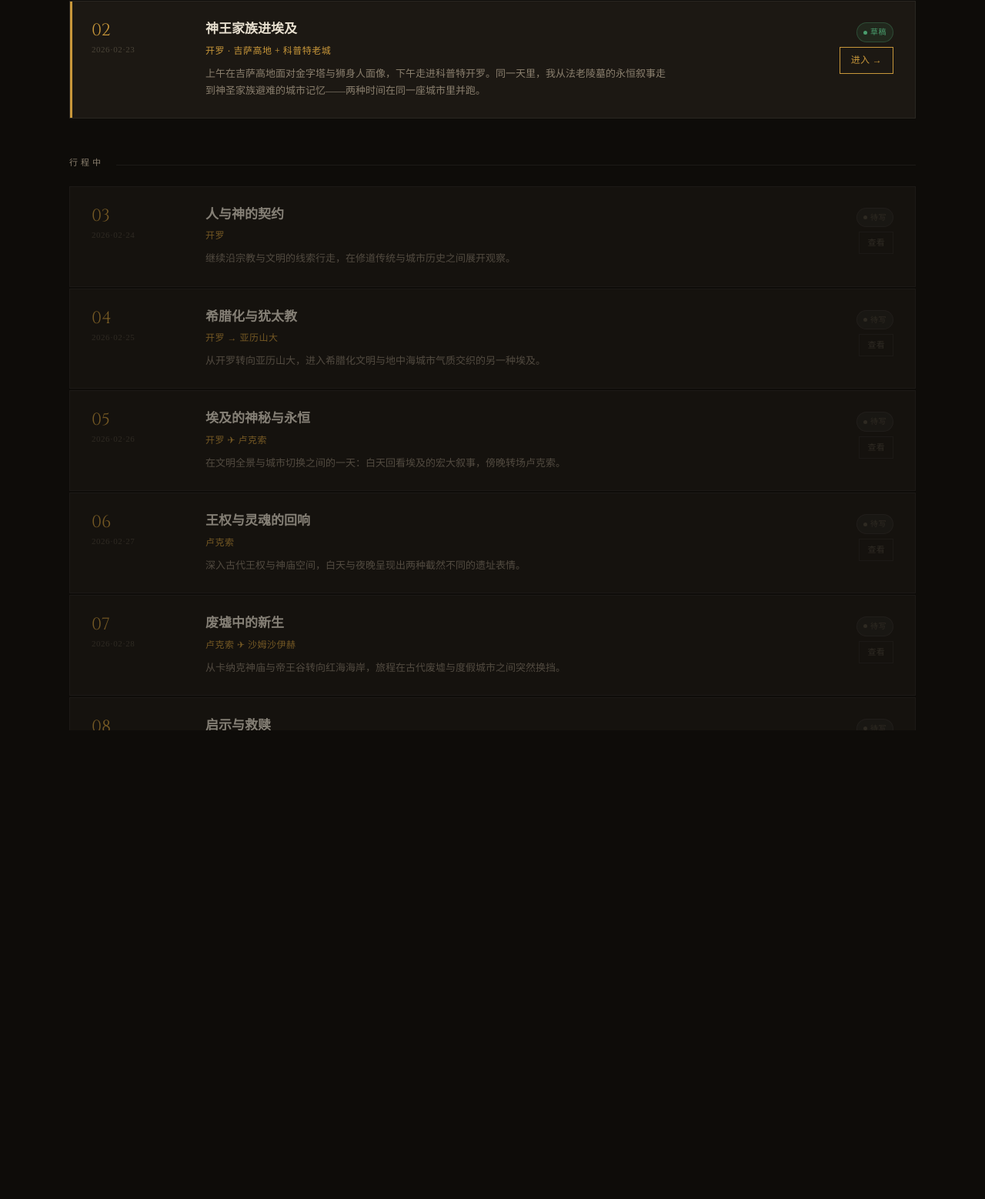
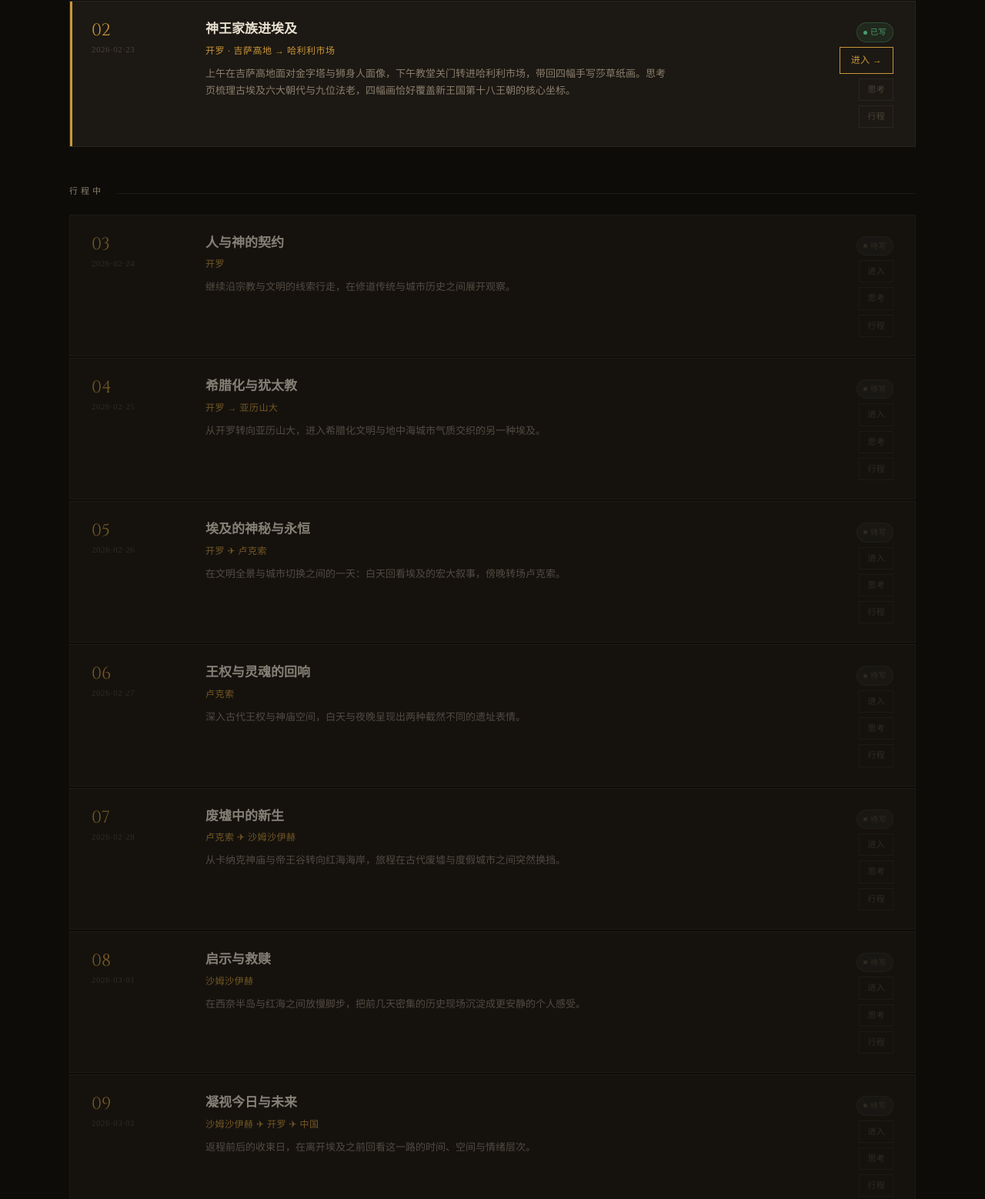
Before and after one commit to hotcan/EgyptResearch, a plain HTML site: page index.html in a window 1280 px wide. Shown: the part 830-2388 px from the top of the page at 77% size. Drawn offline with Linux system fonts and the light colour scheme.

Commit message:
feat: 统一首页所有天数的按钮样式
- 第二天补充「思考」和「行程」两个入口按钮
- 第三至十一天将单一「查看」替换为「进入 / 思考 / 行程」三按钮组
- 所有天数现在与第一天保持完全一致的导航结构

Co-Authored-By: Claude Sonnet 4.6 <noreply@anthropic.com>

```diff
--- a/index.html
+++ b/index.html
@@ -464,12 +464,14 @@
         </div>
         <div class="day-body">
           <div class="day-title">神王家族进埃及</div>
-          <div class="day-route">开罗 · 吉萨高地 + 科普特老城</div>
-          <div class="day-desc">上午在吉萨高地面对金字塔与狮身人面像，下午走进科普特开罗。同一天里，我从法老陵墓的永恒叙事走到神圣家族避难的城市记忆——两种时间在同一座城市里并跑。</div>
+          <div class="day-route">开罗 · 吉萨高地 → 哈利利市场</div>
+          <div class="day-desc">上午在吉萨高地面对金字塔与狮身人面像，下午教堂关门转进哈利利市场，带回四幅手写莎草纸画。思考页梳理古埃及六大朝代与九位法老，四幅画恰好覆盖新王国第十八王朝的核心坐标。</div>
         </div>
         <div class="day-links">
-          <span class="tag done"><span class="tag-dot"></span>草稿</span>
+          <span class="tag done"><span class="tag-dot"></span>已写</span>
           <a class="btn primary" href="days/day2/index.html">进入 →</a>
+          <a class="btn ghost" href="days/day2/think/index.html">思考</a>
+          <a class="btn ghost" href="days/day2/action/index.html">行程</a>
         </div>
       </div>
     </div>
@@ -493,7 +495,9 @@
         </div>
         <div class="day-links">
           <span class="tag pending"><span class="tag-dot"></span>待写</span>
-          <a class="btn ghost" href="days/day3/index.html">查看</a>
+          <a class="btn ghost" href="days/day3/index.html">进入</a>
+          <a class="btn ghost" href="days/day3/think/index.html">思考</a>
+          <a class="btn ghost" href="days/day3/action/index.html">行程</a>
         </div>
       </div>
 
@@ -509,7 +513,9 @@
         </div>
         <div class="day-links">
           <span class="tag pending"><span class="tag-dot"></span>待写</span>
-          <a class="btn ghost" href="days/day4/index.html">查看</a>
+          <a class="btn ghost" href="days/day4/index.html">进入</a>
+          <a class="btn ghost" href="days/day4/think/index.html">思考</a>
+          <a class="btn ghost" href="days/day4/action/index.html">行程</a>
         </div>
       </div>
 
@@ -525,7 +531,9 @@
         </div>
         <div class="day-links">
           <span class="tag pending"><span class="tag-dot"></span>待写</span>
-          <a class="btn ghost" href="days/day5/index.html">查看</a>
+          <a class="btn ghost" href="days/day5/index.html">进入</a>
+          <a class="btn ghost" href="days/day5/think/index.html">思考</a>
+          <a class="btn ghost" href="days/day5/action/index.html">行程</a>
         </div>
       </div>
 
@@ -541,7 +549,9 @@
         </div>
         <div class="day-links">
           <span class="tag pending"><span class="tag-dot"></span>待写</span>
-          <a class="btn ghost" href="days/day6/index.html">查看</a>
+          <a class="btn ghost" href="days/day6/index.html">进入</a>
+          <a class="btn ghost" href="days/day6/think/index.html">思考</a>
+          <a class="btn ghost" href="days/day6/action/index.html">行程</a>
         </div>
       </div>
 
@@ -557,7 +567,9 @@
         </div>
         <div class="day-links">
           <span class="tag pending"><span class="tag-dot"></span>待写</span>
-          <a class="btn ghost" href="days/day7/index.html">查看</a>
+          <a class="btn ghost" href="days/day7/index.html">进入</a>
+          <a class="btn ghost" href="days/day7/think/index.html">思考</a>
+          <a class="btn ghost" href="days/day7/action/index.html">行程</a>
         </div>
       </div>
 
@@ -573,7 +585,9 @@
         </div>
         <div class="day-links">
           <span class="tag pending"><span class="tag-dot"></span>待写</span>
-          <a class="btn ghost" href="days/day8/index.html">查看</a>
+          <a class="btn ghost" href="days/day8/index.html">进入</a>
+          <a class="btn ghost" href="days/day8/think/index.html">思考</a>
+          <a class="btn ghost" href="days/day8/action/index.html">行程</a>
         </div>
       </div>
 
@@ -589,7 +603,9 @@
         </div>
         <div class="day-links">
           <span class="tag pending"><span class="tag-dot"></span>待写</span>
-          <a class="btn ghost" href="days/day9/index.html">查看</a>
+          <a class="btn ghost" href="days/day9/index.html">进入</a>
+          <a class="btn ghost" href="days/day9/think/index.html">思考</a>
+          <a class="btn ghost" href="days/day9/action/index.html">行程</a>
         </div>
       </div>
 
@@ -605,7 +621,9 @@
         </div>
         <div class="day-links">
           <span class="tag pending"><span class="tag-dot"></span>待写</span>
-          <a class="btn ghost" href="days/day10/index.html">查看</a>
+          <a class="btn ghost" href="days/day10/index.html">进入</a>
+          <a class="btn ghost" href="days/day10/think/index.html">思考</a>
+          <a class="btn ghost" href="days/day10/action/index.html">行程</a>
         </div>
       </div>
 
@@ -621,7 +639,9 @@
         </div>
         <div class="day-links">
           <span class="tag pending"><span class="tag-dot"></span>待写</span>
-          <a class="btn ghost" href="days/day11/index.html">查看</a>
+          <a class="btn ghost" href="days/day11/index.html">进入</a>
+          <a class="btn ghost" href="days/day11/think/index.html">思考</a>
+          <a class="btn ghost" href="days/day11/action/index.html">行程</a>
         </div>
       </div>
     </div>
```
